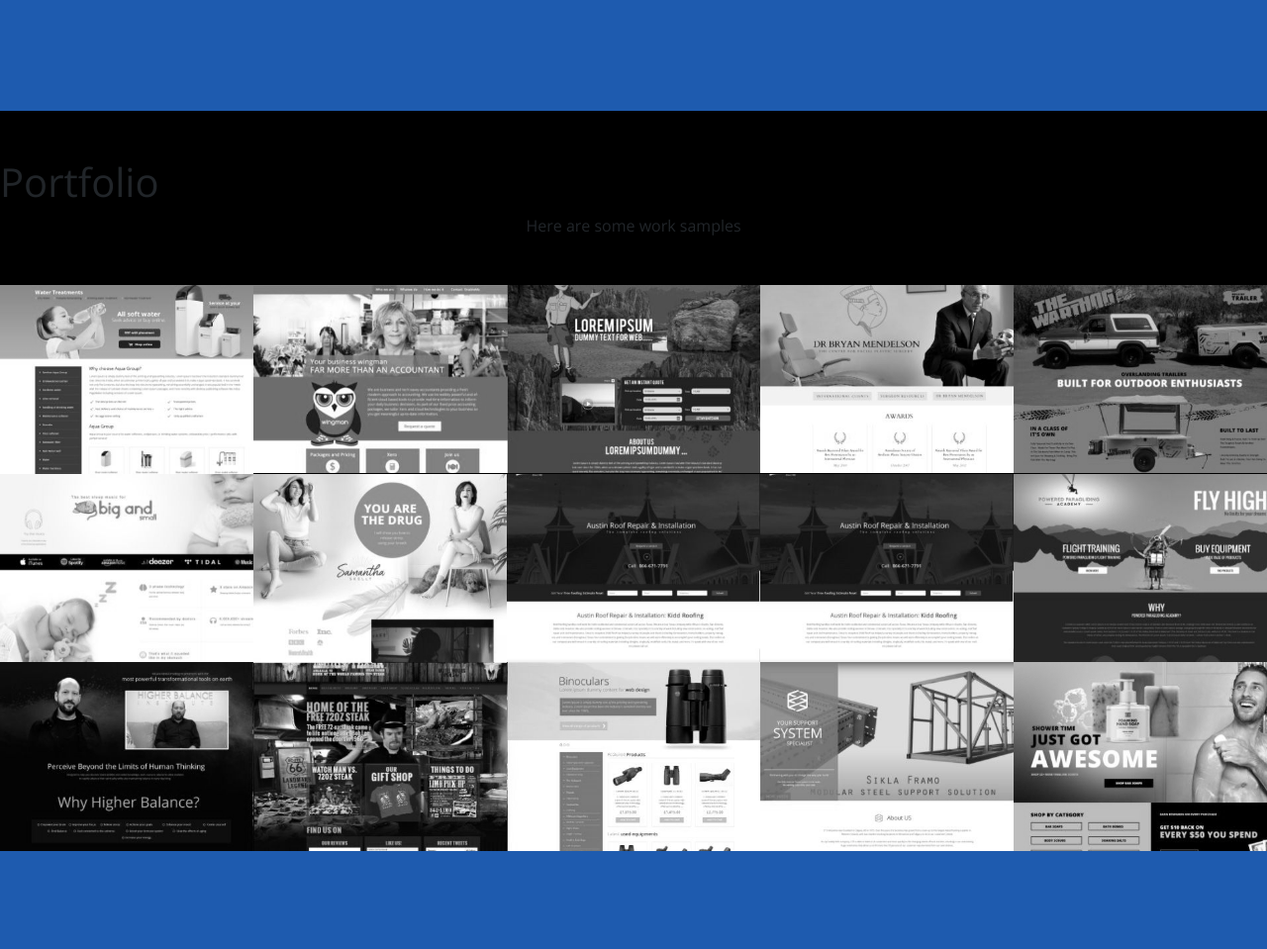
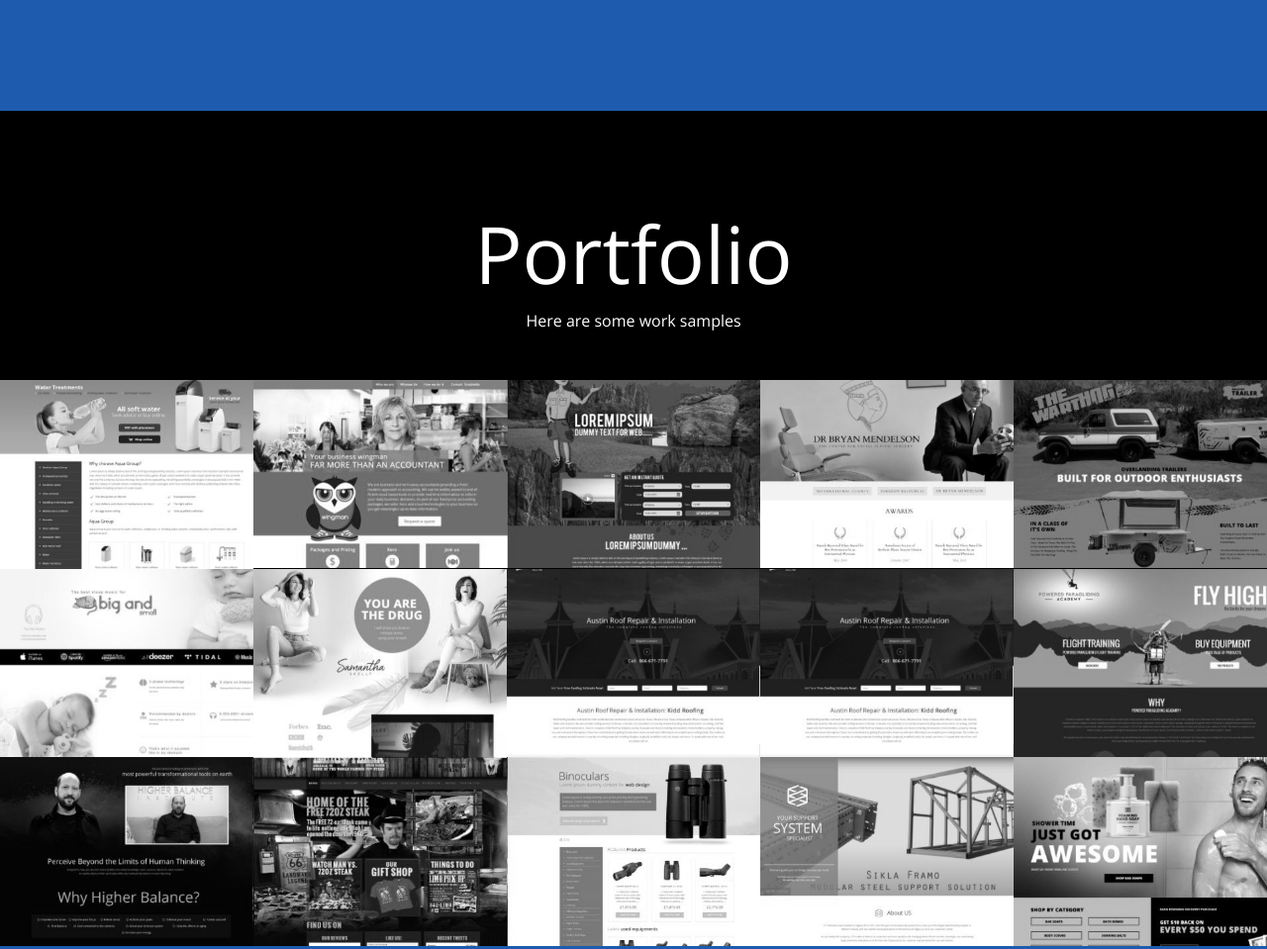
Before and after one commit to joseyde/emeldigital, a plain HTML site: page index.html in a window 1280 px wide. Shown: the part 1795-2754 px from the top of the page at 99% size. Drawn offline with nearby package versions, Linux system fonts and the light colour scheme.

Commit message:
style update

```diff
--- a/css/style.css
+++ b/css/style.css
@@ -145,7 +145,6 @@ body{
 .works{
     position: relative;
     z-index: 100;
-  padding-top: 0!important;
 }
 .bg-dark{
     background: #000!important;
@@ -575,3 +574,13 @@ h1.zoomIn, h3.zoomIn, .preview .zoomIn{
     background-color: #000!important;
     padding: 60px;
 }
+.works h1{
+    font-size: 80px;
+    font-weight: 300;
+    color: #fff;
+    display: block!important;
+    text-align: center;
+}
+.portoliohead{
+    color: #fff;
+}
```
